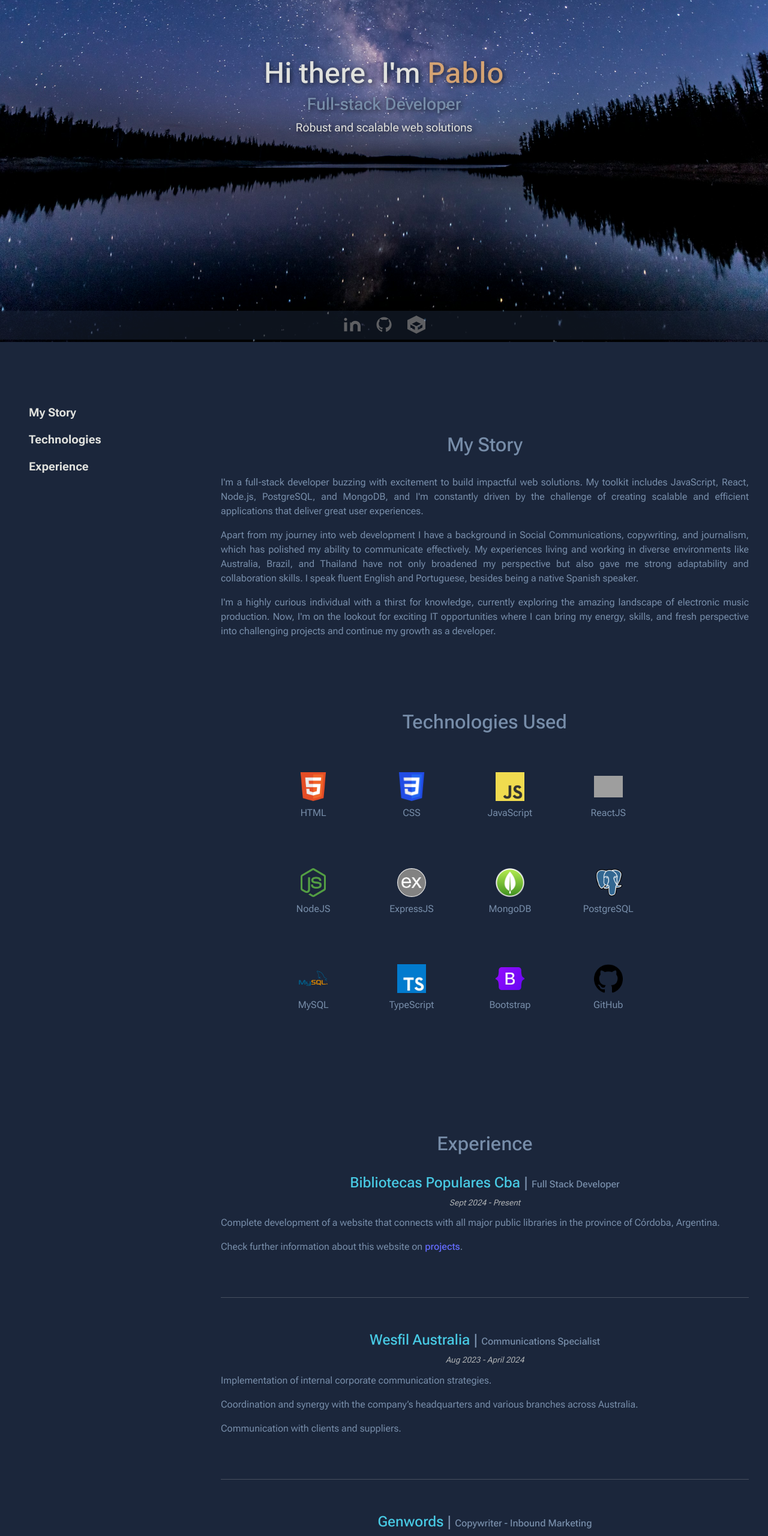
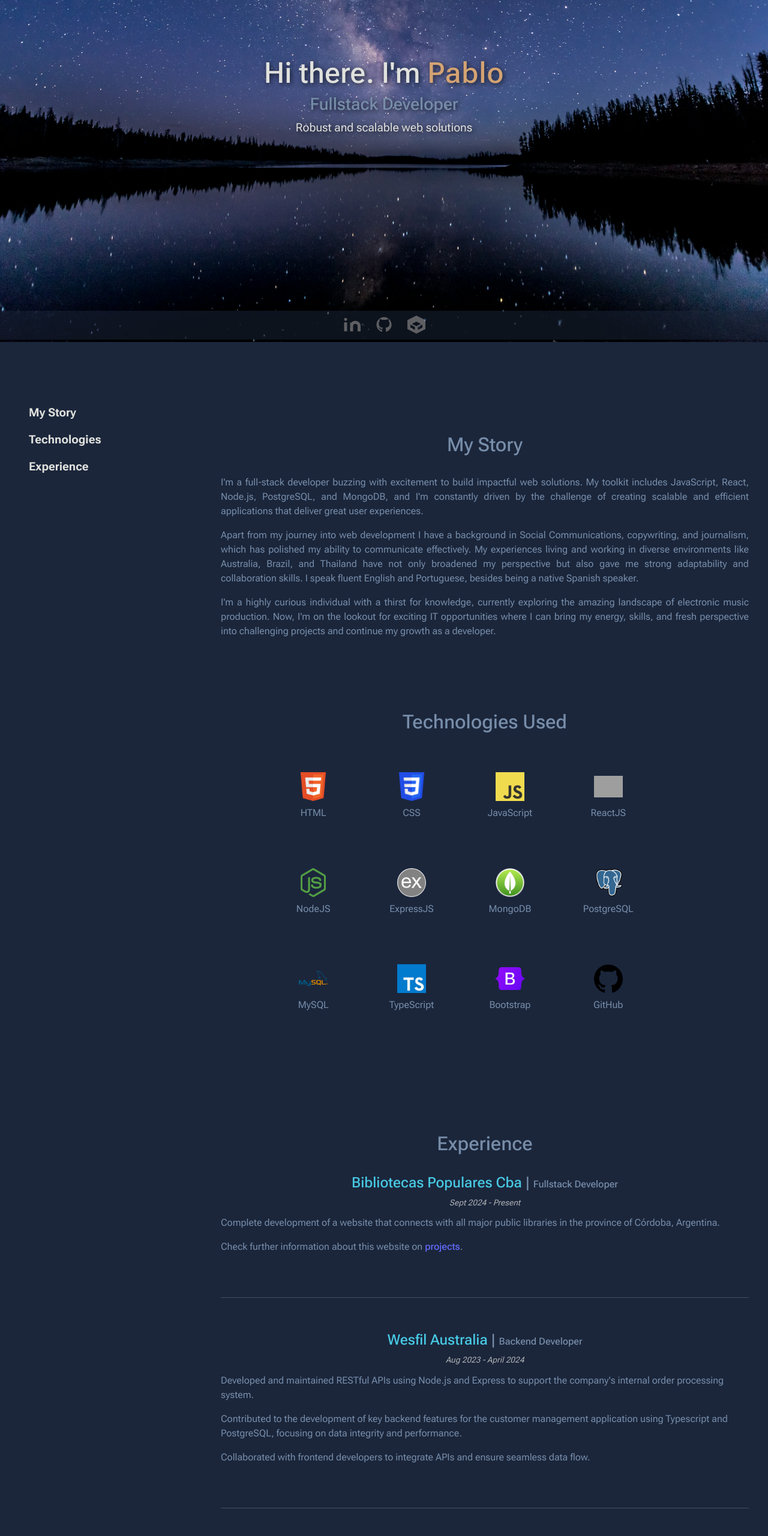
Before and after one commit to pablo-peralta-cba/pablo-peralta-portfolio, a React (Vite) app: page / in a window 1280 px wide. Shown: the part 234-2794 px from the top of the page at 60% size. Built offline with nearby package versions, Linux system fonts and the light colour scheme; grey boxes are pictures that could not be loaded.

Commit message:
AboutMe modified

```diff
--- a/src/components/AboutMe.tsx
+++ b/src/components/AboutMe.tsx
@@ -145,7 +145,7 @@ const AboutMe: React.FC = () => {
           <h2>Experience</h2>
           <br />
 
-          <h4 className="position-name"><span className="workplace">Bibliotecas Populares Cba</span> | <span className="position-desc">Full Stack Developer</span></h4>
+          <h4 className="position-name"><span className="workplace">Bibliotecas Populares Cba</span> | <span className="position-desc">Fullstack Developer</span></h4>
           <i className="lapse-worked">Sept 2024 - Present</i>
           <p className="experience-text">Complete development of a website that connects with all major public libraries in the province of Córdoba, Argentina.</p>
           <p className="experience-text">Check further information about this website on <a href="#projects">projects</a>.</p>
@@ -153,11 +153,11 @@ const AboutMe: React.FC = () => {
           <br />
           <hr className="experience-divider" />
           <br />
-          <h4 className="position-name"><span className="workplace">Wesfil Australia</span> | <span className="position-desc">Communications Specialist</span></h4>
+          <h4 className="position-name"><span className="workplace">Wesfil Australia</span> | <span className="position-desc">Backend Developer</span></h4>
           <i className="lapse-worked">Aug 2023 - April 2024</i>
-          <p className="experience-text"> Implementation of internal corporate communication strategies.</p>
-          <p className="experience-text">Coordination and synergy with the company’s headquarters and various branches across Australia.</p>
-          <p className="experience-text">Communication with clients and suppliers.</p>
+          <p className="experience-text"> Developed and maintained RESTful APIs using Node.js and Express to support the company's internal order processing system.</p>
+          <p className="experience-text">Contributed to the development of key backend features for the customer management application using Typescript and PostgreSQL, focusing on data integrity and performance.</p>
+          <p className="experience-text">Collaborated with frontend developers to integrate APIs and ensure seamless data flow.</p>
           <br />
           <hr className="experience-divider" />
           <br />
--- a/src/components/Home.tsx
+++ b/src/components/Home.tsx
@@ -6,7 +6,7 @@ const Home: React.FC = () => {
     return(
         <section id="home" className="home-section d-flex flex-column justify-content-center align-items-center text-center">
 <h1 className="home-title">Hi there. I'm <span className="brandName">Pablo</span></h1>
-<h3 className="home-subtitle">Full-stack Developer</h3>
+<h3 className="home-subtitle">Fullstack Developer</h3>
 <p className="home-text">Robust and scalable web solutions</p>
         </section>
     )
```
